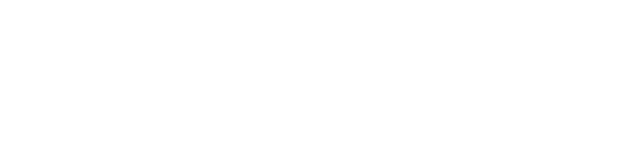
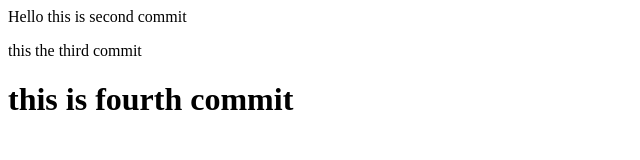
Before and after one commit to artistemahi/git, a plain HTML site: page index.html in a window 1280 px wide. Shown: the whole page, without its empty margins (0-640 px from the left). Drawn offline with Linux system fonts and the light colour scheme.

Commit message:
css added

```diff
--- a/index.css
+++ b/index.css
@@ -0,0 +1,3 @@
+title{
+    background-color: red;
+}
--- a/index.html
+++ b/index.html
@@ -6,7 +6,9 @@
     <title>This is  my first commit </title>
 </head>
 <body>
-
+    <header>Hello this is second commit </header>
+    <p> this the  third commit </p>
+    <h1>this is fourth commit </h1>
 
 </body>
 </html>
```
Also changed, not shown: index.js (added).
